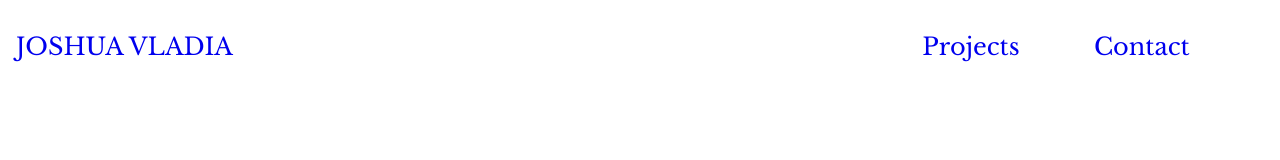
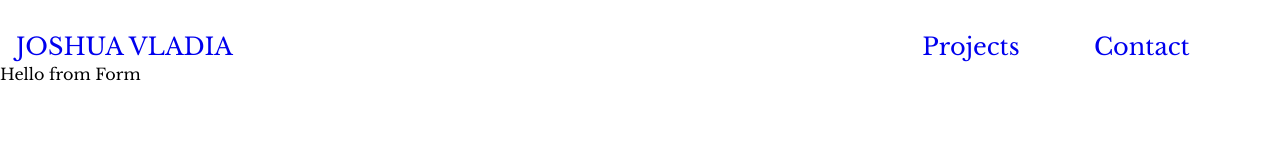
Before and after one commit to JCVCoding/jcvcoding.github.io, a React (Create React App) app in the folder my-site/: page /contact in a window 1280 px wide. Shown: the top 160 px of the page. Built offline with nearby package versions, Linux system fonts and the light colour scheme.

Commit message:
Created contact component and contact page. Hooked up contact page to contact route in App.js

```diff
--- a/my-site/src/App.js
+++ b/my-site/src/App.js
@@ -6,6 +6,7 @@ import "./App.css";
 import Header from "./Components/Header/header.component";
 import HomePage from "./Pages/HomePage/homepage.component";
 import ProjectPage from "./Pages/ProjectPage/projectPage.component";
+import ContactPage from "./Pages/ContactPage/contactPage.component";
 
 const App = () => (
   <div>
@@ -13,6 +14,7 @@ const App = () => (
     <Switch>
       <Route exact path="/" component={HomePage} />
       <Route exact path="/projects" component={ProjectPage} />
+      <Route exact path="/contact" component={ContactPage} />
     </Switch>
   </div>
 );
--- a/my-site/src/Components/Contact/contact.component.jsx
+++ b/my-site/src/Components/Contact/contact.component.jsx
@@ -0,0 +1,18 @@
+import React, { Component } from "react";
+
+// import {
+//   FormContainer,
+//   FormEmail,
+//   FormMessage,
+//   FormName,
+//   FormOrg,
+//   FormTitle,
+// } from "./contact.styles";
+
+class ContactForm extends Component {
+  render() {
+    return <div>Hello from Form </div>;
+  }
+}
+
+export default ContactForm;
```
Also changed, not shown: my-site/src/Components/Contact/contact.styles.jsx (+13 -0 lines), my-site/src/Pages/ContactPage/contactPage.component.jsx (added, +9 -0 lines), my-site/src/Pages/ContactPage/contactPage.styles.jsx (added).
